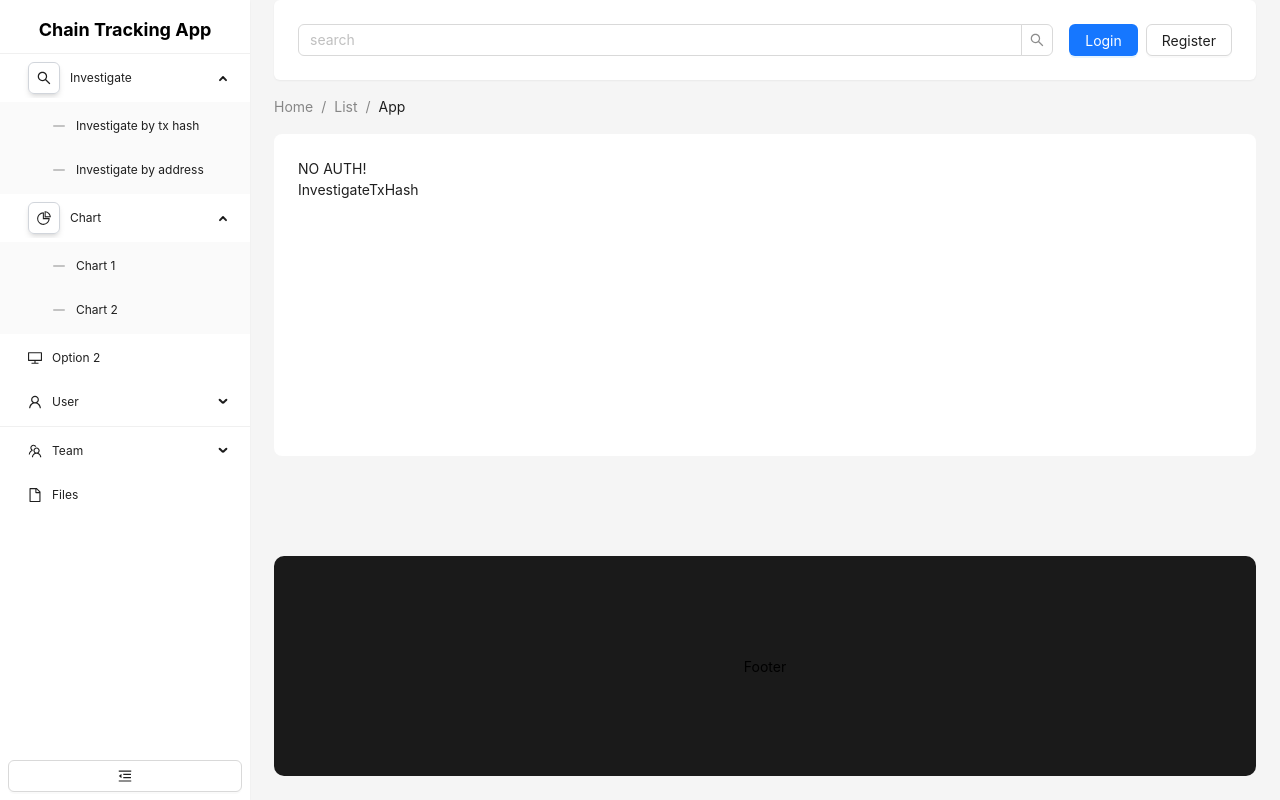
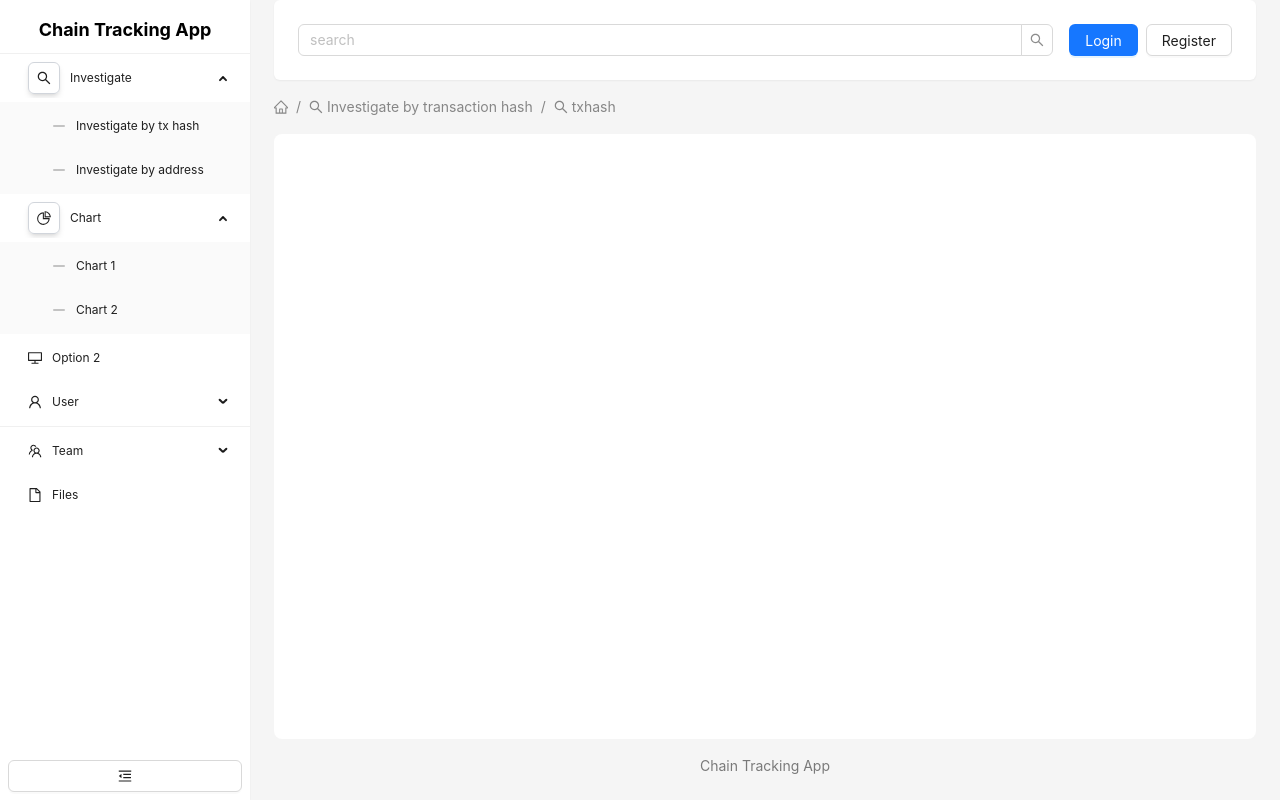
Before and after one commit to Shodydosh/chain-tracking-FE, a React (Vite) app: page /investigate/txhash in a window 1280 px wide. Built offline with nearby package versions, Linux system fonts and the light colour scheme.

Commit message:
feat: adjusting sidebar, add breadcrumb

```diff
--- a/src/App.tsx
+++ b/src/App.tsx
@@ -3,7 +3,6 @@ import ReactDOM from 'react-dom/client';
 import { BrowserRouter, Routes, Route } from 'react-router-dom';
 import './App.css';
 
-import Investigate from './pages/Investigate';
 import InvestigateTxHash from './pages/InvestigateTxHash';
 import InvestigateAddress from './pages/InvestigateAddress';
 import Landing from './pages/Landing';
@@ -17,9 +16,8 @@ function App() {
         <Routes>
           <Route index element={<Home />} />
           <Route path="/" element={<Home />} />
-          <Route path="/investigate/" element={<Investigate />} />
-          <Route path="/investigate/txhash/" element={<InvestigateTxHash />} />
-          <Route path="/investigate/address/" element={<InvestigateAddress />} />
+          <Route path="/investigate-txhash/" element={<InvestigateTxHash />} />
+          <Route path="/investigate-address/" element={<InvestigateAddress />} />
         </Routes>
       </LayoutWrap>
     </BrowserRouter>
--- /dev/null
+++ b/src/components/CustomBreadcrumb.tsx
@@ -0,0 +1,82 @@
+import React from 'react';
+import { Link, useLocation } from 'react-router-dom';
+import { Breadcrumb } from 'antd'; // Replace with your actual import
+import { HomeOutlined, SearchOutlined } from '@ant-design/icons'; // Replace with your actual icons
+
+const CustomBreadcrumb = () => {
+  const location = useLocation();
+
+  const generateBreadcrumbItems = () => {
+    const pathnames = location.pathname.split('/').filter(x => x);
+
+    const items = [
+      {
+        href: '/',
+        title: <HomeOutlined />,
+      },
+    ];
+
+    pathnames.forEach((value, index) => {
+      const to = `/${pathnames.slice(0, index + 1).join('/')}`;
+      const isLast = index === pathnames.length - 1;
+      const isInvestigate = value.substring(0, 11) === 'investigate';
+
+      if (isInvestigate) {
+        if (value.substring(12, 15) === 'add') {
+          items.push({
+            href: '',
+            title: (
+              <>
+                <SearchOutlined />
+                <span>Investigate by address</span>
+              </>
+            ),
+          });
+        } else {
+          items.push({
+            href: '',
+            title: (
+              <>
+                <SearchOutlined />
+                <span>Investigate by transaction hash</span>
+              </>
+            ),
+          });
+        }
+      } else {
+        items.push({
+          href: isLast ? to : '',
+          title: isLast ? (
+            <>
+              <SearchOutlined />
+              <span>{value}</span>
+            </>
+          ) : (
+            <>
+              <span>{value}</span>
+            </>
+          ),
+        });
+      }
+
+      // items.push({ // trong trường hợp sidebar hierachy có 3 level
+      //   href: !isLast ? to : '',
+      //   title: !isLast ? (
+      //     <>
+      //       <UserOutlined />
+      //       <span>{value}</span>
+      //     </>
+      //   ) : (
+      //     <>
+      //       <span>{value}</span>
+      //     </>
+      //   ),
+      // });
+    });
+    return items;
+  };
+
+  return <Breadcrumb className="py-4" items={generateBreadcrumbItems()} />;
+};
+
+export default CustomBreadcrumb;
--- a/src/components/Footer.tsx
+++ b/src/components/Footer.tsx
@@ -1,20 +1,18 @@
-import React from "react";
+import React from 'react';
 
 function Footer() {
   return (
     <div
+      className="pt-4"
       style={{
-          backgroundColor: "#1a1a1a",
-          borderRadius: "10px",
-          minHeight: "220px",
-          display: "flex",
-          justifyContent: "center",
-          alignItems: "center",
-          marginTop: "100px"
+        opacity: 0.5,
+        display: 'flex',
+        justifyContent: 'center',
+        alignItems: 'center',
       }}
     >
       <div>
-          <h3>Footer</h3>
+        <h3>Chain Tracking App</h3>
       </div>
     </div>
   );
--- a/src/components/LayoutWrap.tsx
+++ b/src/components/LayoutWrap.tsx
@@ -2,7 +2,8 @@ import React from 'react';
 import Header from './Header';
 import Footer from './Footer';
 import Sidebar from './Sidebar';
-import { Breadcrumb, Layout, Menu, Space, theme } from 'antd';
+import Breadcrumb from './CustomBreadcrumb';
+import { Breadcrumb as bb, Layout, Menu, Space, theme } from 'antd';
 const { Content, Sider } = Layout;
 
 type Props = {
@@ -23,15 +24,7 @@ const LayoutWrap = ({ auth, children }: Props) => {
         }}
       >
         <Header />
-        <Breadcrumb
-          style={{
-            margin: '16px 0',
-          }}
-        >
-          <Breadcrumb.Item>Home</Breadcrumb.Item>
-          <Breadcrumb.Item>List</Breadcrumb.Item>
-          <Breadcrumb.Item>App</Breadcrumb.Item>
-        </Breadcrumb>
+        <Breadcrumb />
         <Content
           style={{
             padding: 24,
@@ -41,7 +34,7 @@ const LayoutWrap = ({ auth, children }: Props) => {
             borderRadius: borderRadiusLG,
           }}
         >
-          {auth ? <h1>AUTH!</h1> : <h1>NO AUTH!</h1>}
+          {/* {auth ? <h1>AUTH!</h1> : <h1>NO AUTH!</h1>} */}
           {children}
         </Content>
         <Footer />
--- a/src/components/menu/DefaultMenuList.tsx
+++ b/src/components/menu/DefaultMenuList.tsx
@@ -44,12 +44,12 @@ export const DefaultMenuList = (collapsed: boolean): MenuItem[] => [
     [
       getItem(
         'Investigate by tx hash',
-        'investigate/txhash/',
+        'investigate-txhash/',
         <MinusOutlined className="opacity-50" />
       ),
       getItem(
         'Investigate by address',
-        'investigate/address/',
+        'investigate-address/',
         <MinusOutlined className="opacity-50" />
       ),
     ]
--- a/src/pages/Investigate.tsx
+++ /dev/null
@@ -1,20 +0,0 @@
-import React from 'react';
-
-function Investigate() {
-  return (
-    <div style={{ marginTop: '5rem' }}>
-      <h3>Investigate Page Content</h3>
-      <div
-        style={{
-          display: 'flex',
-          justifyContent: 'center',
-          marginBottom: '20px',
-        }}
-      >
-        <i>(Investigate Page with only Footer)</i>
-      </div>
-    </div>
-  );
-}
-
-export default Investigate;
```
Lines whose indentation alone changed are shown as unchanged.
